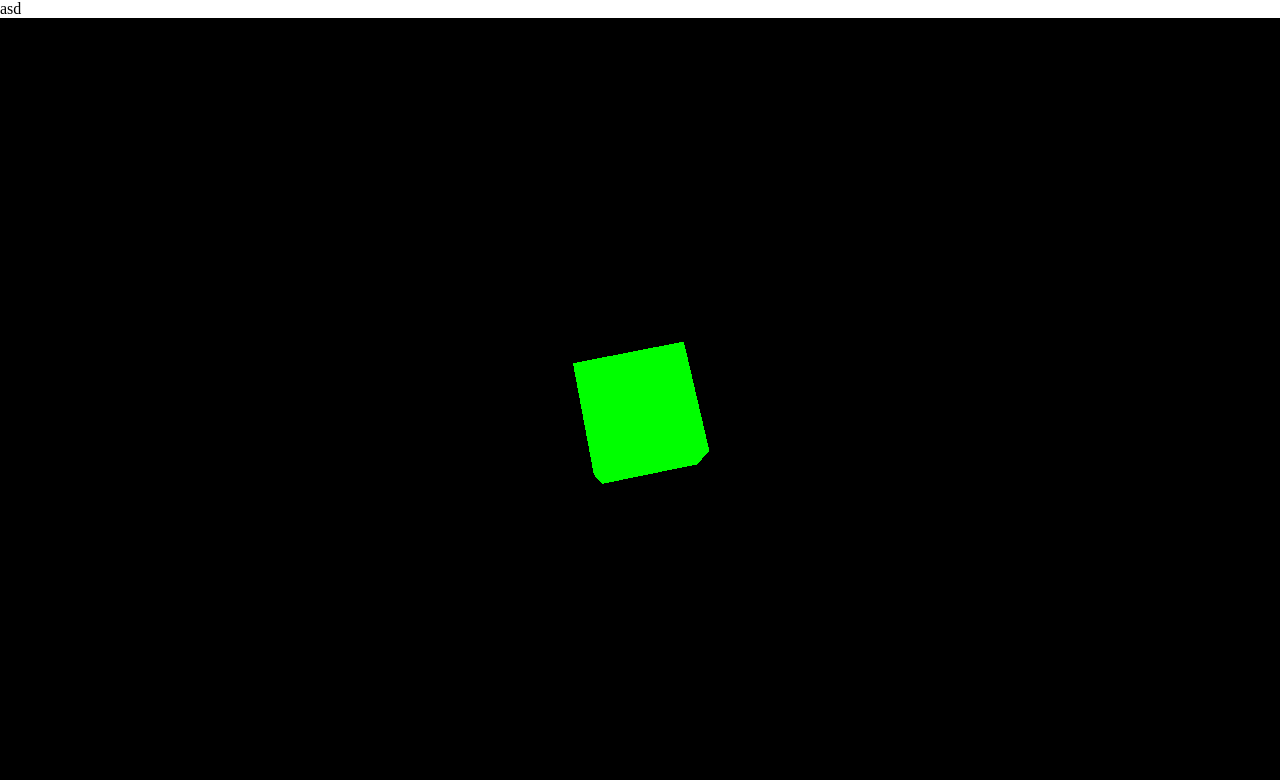
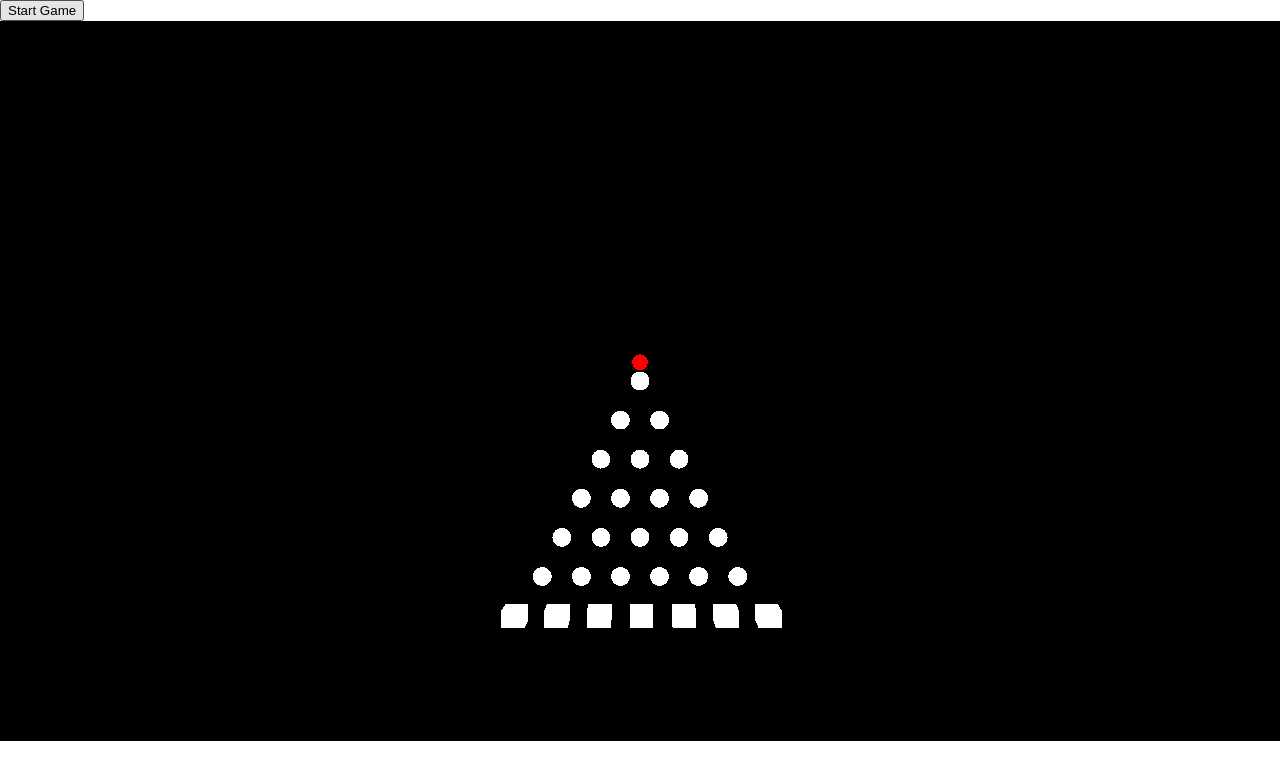
Before and after one commit to liam-danvers/Plinko-main, a website with bundled scripts: page index.html in a window 1280 px wide. Built offline with nearby package versions, Linux system fonts and the light colour scheme.

Commit message:
WIP initial game loop started.

```diff
--- a/index.html
+++ b/index.html
@@ -10,7 +10,7 @@
     </style>
   </head>
   <body>
-    <script type="module" src="/main.js"></script>
-    <div>asd</div>
+    <script type="module" src="/main.js" defer></script>
+    <button id="startGame">Start Game</button>
   </body>
 </html>
--- a/main.js
+++ b/main.js
@@ -1,27 +1,82 @@
 import * as THREE from './node_modules/three/build/three.module.js';
+import * as CANNON from './node_modules/cannon-es/dist/cannon-es.js';
+import { buildWorld } from './pinboard.js'
+
+import { calculatePlinkoPosition } from './pinboardPhysics.js';
+
+const scene = new THREE.Scene();
+const camera = new THREE.PerspectiveCamera( 75,  1280/720, 0.1, 1000 );
+// const camera = new THREE.PerspectiveCamera( 75, window.innerWidth / window.innerHeight, 0.1, 1000 );
 
 
-const scene = new THREE.Scene();
-const camera = new THREE.PerspectiveCamera( 75, window.innerWidth / window.innerHeight, 0.1, 1000 );
+const renderer = new THREE.WebGLRenderer();
 
-const renderer = new THREE.WebGLRenderer();
-renderer.setSize( window.innerWidth, window.innerHeight );
+// renderer.setSize( window.innerWidth, window.innerHeight );
+renderer.setSize( 1280 , 720 );
 document.body.appendChild( renderer.domElement );
 
-const geometry = new THREE.BoxGeometry( 1, 1, 1 );
-const material = new THREE.MeshBasicMaterial( { color: 0x00ff00 } );
-const cube = new THREE.Mesh( geometry, material );
-scene.add( cube );
+const puckGeometry = new THREE.SphereGeometry( 0.5 );
+const puckMaterial = new THREE.MeshBasicMaterial({color: 0xFF0000});
 
-camera.position.z = 5;
+const puck = new THREE.Mesh(puckGeometry, puckMaterial);
+
+scene.add(puck);
+
+function startGame(){
+    // getStartingValue();
+    // console.log(getStartingValue());
+
+    if(getStartingValue() <= 49){
+        sphereBody.angularVelocity.set(0, 0 ,0.1);
+    }else{
+        sphereBody.angularVelocity.set(0 , 0 ,-0.1);
+    }
+}
+
+document.getElementById('startGame').addEventListener('click', startGame, false);
+
+
+function getStartingValue(){
+    return Math.floor(Math.random() * 100);
+}
+
+camera.position.z = 30;
+
+const physicsWorld = new CANNON.World({
+    // gravity: new CANNON.Vec3(0, -1, 0),
+    gravity: new CANNON.Vec3(0, -9.81, 0),
+});
+let puckMass = 1;
+
+const sphereBody = new CANNON.Body({
+    mass: puckMass,
+    shape: new CANNON.Sphere(1),
+});
+sphereBody.position.set(0, 5, 0);
+
+
+physicsWorld.addBody(sphereBody);
+let pegs = [];
+let baskets = [];
+buildWorld(scene, physicsWorld, pegs, baskets);
+
 
 function animate() {
+    physicsWorld.step(1 / 60);
 	requestAnimationFrame( animate );
 
-	cube.rotation.x += 0.01;
-	cube.rotation.y += 0.01;
+    puck.position.copy(sphereBody.position);
+    puck.quaternion.copy(sphereBody.quaternion);
+    // sphereBody.velocity.set(0, -3, 0);
+
+    if(sphereBody.position.y <= -14){
+        sphereBody.velocity.set(0, 0 ,0);
+        sphereBody.angularVelocity.set(0, 0 ,0);
+        sphereBody.position.set(0, 5, 0);
+    }
 
 	renderer.render( scene, camera );
 }
 
+
 animate();
--- a/package.json
+++ b/package.json
@@ -1,5 +1,7 @@
 {
   "dependencies": {
+    "cannon-es": "^0.20.0",
+    "cannon-es-debugger": "^1.0.0",
     "three": "^0.161.0"
   }
 }
--- /dev/null
+++ b/pinboard.js
@@ -0,0 +1,56 @@
+import * as THREE from './node_modules/three/build/three.module.js';
+import * as CANNON from './node_modules/cannon-es/dist/cannon-es.js';
+
+export function buildWorld( scene, world, pegs, baskets){
+    pegs = buildPegs(scene, world);
+    baskets = buildBaskets(scene, world);
+}
+
+function buildPegs(scene, world){
+    const pinGeometry = new THREE.CircleGeometry( 0.6 );
+    const pinMaterial = new THREE.MeshBasicMaterial({color: 0xFFFFFF});
+    let pegs =[];
+
+    for (let row = 0; row < 6; row++) {
+        for (let col = 0; col <= row; col++) {
+            const pinMesh = new THREE.Mesh(pinGeometry, pinMaterial);
+            const pinBody = new CANNON.Body({
+                mass: 0,
+                shape: new CANNON.Sphere(0.2),
+                collisionResolution: false,
+            });
+            const x = col * 2.5 - row * 1.25;
+            const y = -row * 2.5;
+            pinMesh.position.set(x, y, 0);
+            pinBody.position.copy(pinMesh.position);
+            scene.add(pinMesh);
+            world.addBody(pinBody);
+            pegs.push(pinBody);
+        }
+    }
+    return(pegs);
+}
+
+function buildBaskets(scene, world) {
+
+    const basketGeometry = new THREE.BoxGeometry(1.5, 1, 1);
+    const basketMaterial = new THREE.MeshBasicMaterial({ color: 0xFFFFFF });
+
+    let baskets = [];
+
+    for(let i = 0; i <= 6; i++){
+        const basketMesh = new THREE.Mesh(basketGeometry, basketMaterial);
+        scene.add(basketMesh);
+
+        const boxShape = new CANNON.Box(new CANNON.Vec3(0.6, 0.3, 0.3));
+        const boxBody = new CANNON.Body({
+            mass: 0,
+            shape: boxShape,
+        });
+        basketMesh.position.set(-8 + (i*2.7), -15, 0);
+        boxBody.position.copy(basketMesh.position);
+        world.addBody(boxBody);
+        baskets.push(basketMesh);
+    }
+    return(baskets);
+}
--- /dev/null
+++ b/pinboardPhysics.js
@@ -0,0 +1,37 @@
+import * as THREE from './node_modules/three/build/three.module.js';
+import * as CANNON from './node_modules/cannon-es/dist/cannon-es.js';
+
+export function calculatePlinkoPosition(rows, column, probabilityRight) {
+    // Function to calculate the binomial coefficient (n choose k)
+    function binomialCoefficient(n, k) {
+        if (k === 0 || k === n) {
+            return 1;
+        }
+        return binomialCoefficient(n - 1, k - 1) + binomialCoefficient(n - 1, k);
+    }
+
+    // Calculate the probability using the binomial distribution formula
+    const probability = binomialCoefficient(rows, column) * Math.pow(probabilityRight, column) * Math.pow(1 - probabilityRight, rows - column);
+
+    return probability;
+}
+
+
+// // Example usage
+// const rows = 6; // Number of rows in the Plinko board
+// const probabilityRight = 0.5; // Probability of moving to the right at each peg
+
+// const result0 = calculatePlinkoPosition(rows, 0, probabilityRight);
+// const result1 = calculatePlinkoPosition(rows, 1, probabilityRight);
+// const result2 = calculatePlinkoPosition(rows, 2, probabilityRight);
+// const result3 = calculatePlinkoPosition(rows, 3, probabilityRight);
+// const result4 = calculatePlinkoPosition(rows, 4, probabilityRight);
+// const result5 = calculatePlinkoPosition(rows, 5, probabilityRight);
+// const result6 = calculatePlinkoPosition(rows, 6, probabilityRight);
+// console.log(`The probability of landing in column ${1} is: ${result0}`);
+// console.log(`The probability of landing in column ${2} is: ${result1}`);
+// console.log(`The probability of landing in column ${3} is: ${result2}`);
+// console.log(`The probability of landing in column ${4} is: ${result3}`);
+// console.log(`The probability of landing in column ${5} is: ${result4}`);
+// console.log(`The probability of landing in column ${6} is: ${result5}`);
+// console.log(`The probability of landing in column ${7} is: ${result6}`);
```
Also changed, not shown: 1 other file.
